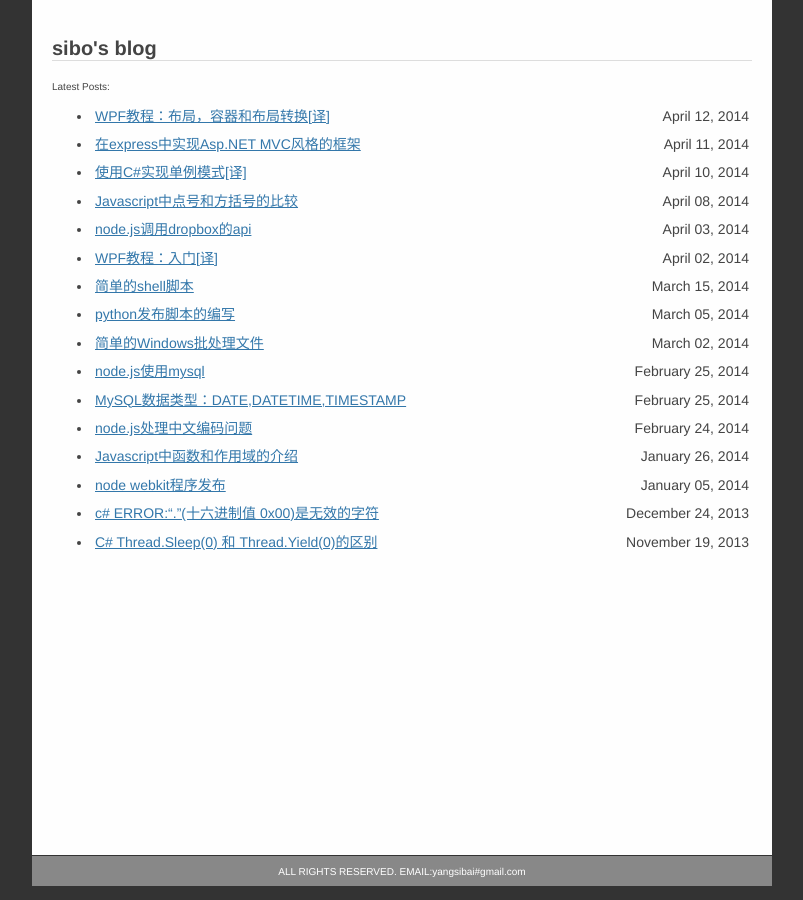
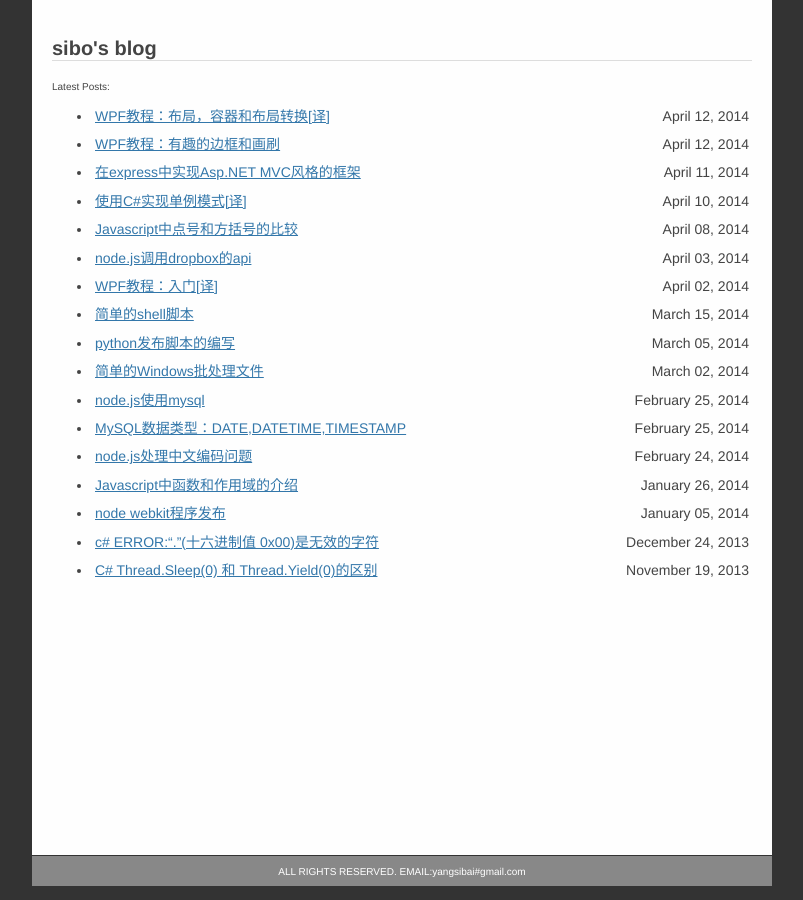
Before and after one commit to osrpt/osrpt.github.com, a Jekyll site: the page built from index.html, in a window 1280 px wide. Shown: the whole page, without its empty margins (238-1041 px from the left). Built offline with Jekyll 4.4.1, drawn with Linux system fonts in a browser that asks for light colours; Markdown is read by kramdown in place of the engine named in the settings.

Commit message:
完成第三篇关于边框和画刷文章的翻译

```diff
--- /dev/null
+++ b/_posts/2014-04-12-WPF-Tutorial-Fun-with-Border-Brush.md
@@ -0,0 +1,248 @@
+---
+layout: post
+title: WPF教程：有趣的边框和画刷
+---
+
+[下载本文的源代码](/images/post/wpf3/PlayWithBorrder.zip)。
+
+###目录
+* 介绍
+* 关于画刷的更多
+* 边框效果
+* 边框位图效果
+* 要注意的点
+* 总结
+
+###介绍
+
+边框是每个WPF程序的主要构成块。在我现在的程序中，我使用了很多的边框来装饰界面。从把边框直接放到窗口中到把边框放到控件模板和列表项中，边框在创建一个好的应用界面上扮演了一个非常重要的角色。在这个程序中，你将轻松了解到怎么使用边框和它大部分的属性。
+
+* [WPF Tutorial : Beginning [^]](http://www.codeproject.com/KB/WPF/wpf1.aspx)
+* [WPF Tutorial : Layout-Panels-Containers & Layout Transformation [^]](http://www.codeproject.com/KB/WPF/wpf2.aspx)
+* [WPF Tutorial : Fun with Border & Brush [^]](http://www.codeproject.com/KB/WPF/wpf3.aspx)
+* [http://www.codeproject.com/KB/WPF/wpf4.aspx](http://www.codeproject.com/KB/WPF/wpf4.aspx)
+* [WPF Tutorial - Dependency Property [^]](http://www.codeproject.com/KB/WPF/wpf5.aspx)
+* [WPF Tutorial - Concept Binding [^]](http://www.codeproject.com/KB/WPF/wpf6.aspx)
+* [WPF Tutorial - Styles, Triggers & Animation [^]](http://www.codeproject.com/KB/WPF/wpf7.aspx)
+
+每个人都知道边框到底是什么。它是一个用来装饰UI元素的矩形区域。矩形和边框最大的不同是你可以把一个单独的元素放入到边框中。`Border.Child` 属性允许你包含一个子 `DependancyObject` 在边框中。让我们看一个边框的例子：
+
+        <Border Width="50" Height="50" x:Name="brdElement">
+          <Border.Background>
+             <SolidColorBrush Color="Bisque"></SolidColorBrush>
+          </Border.Background>
+          <Border.Effect>
+            <DropShadowEffect BlurRadius="10" Color="Red" Direction="235" Opacity=".5"
+                   RenderingBias="Quality" ShadowDepth="10" />
+          </Border.Effect>
+        </Border>
+
+![border1.JPG](/images/post/wpf3/border1.JPG)
+
+如果你使用上面这段代码，你将看到上图中的效果。让我们看看我到底做了什么。
+
+首先，Width/Height 决定了元素的尺寸。 `Border.Background` 决定了画刷将在边框内部画的颜色。你能看到颜色是 `Bisque` （橘黄色）。你可以定义任意的画刷。`SolidColorBrush` 使用一种颜色（这里我们定义的是橘黄色）然后使用这个颜色填充边框的背景。还有一些其他的属性，例如 `CornerRadius`，用来创建一个圆角边框，等。我将在本文的后面讨论它们。
+
+`Border.Effect` 可以应用到边框上。这里我已经添加了一个 `DropShadowEffect` 的效果。它允许放置一个阴影呈现在边框外。下面是一些你应该注意的依赖的属性：
+
+1. **Color（颜色）**：定义阴影的颜色
+2. **Opacity（透明度）**：淡出边框。你可以看到这里的红色淡出到了 `.5`；透明度的取值范围是0-1；
+3. **BlurRadius（模糊的圆角）**：它定义了阴影圆角的半径。如果你增加 `BlurRadius` 的大小，将会增加阴影的大小。
+4. **Direction（方向）**：它是光线方向的度数。235度以为着阴影将聚集到哪里，你可以看到`360-235` 的值是光源纺织的角度。取值范围是 0-360。
+5. **ShadownDepth（阴影深度）**：它定义了阴影的深度。意思是：对象从阴影提高了多少。如果你增加 `ShadownDepth` 的值，你会看到对象被提升了。
+
+有了这些，让我们来创建更多阴影：
+
+![border2.JPG](/images/post/wpf3/border2.JPG)
+
+        <Border Width="50" Height="50" x:Name="brdElement">
+            <Border.Background>
+                <LinearGradientBrush StartPoint="0,0" EndPoint="0,1">
+                    <LinearGradientBrush.GradientStops>
+                        <GradientStop Color="Red" Offset="0"/>
+                        <GradientStop Color="Pink" Offset=".5"/>
+                        <GradientStop Color="Azure" Offset="1"/>
+                    </LinearGradientBrush.GradientStops>
+                </LinearGradientBrush>
+            </Border.Background>
+            <Border.Effect>
+                <DropShadowEffect BlurRadius="10" Color="Red"
+         Direction="45" Opacity=".4" RenderingBias="Performance" ShadowDepth="30" />
+            </Border.Effect>
+        </Border>
+
+在第一个例子中，我把 `SolidColorBrush` 修改为 有3个 `GradientStops` 的 `LinearGradientBrush` 。它从 `StartPoint` 到 `EndPoint` 。`StartPoint` 定义了 `Gradient` 从哪里开始。所以 `0,0` 的意思是从左上角开始。第一个0表示X坐标，第二个表示Y坐标。
+
+这里我使用 `Gradient` 从左上角到右下角，所以 `Gradient` 将是直线。`GradientStops` 定义了 `Gradient` 上的不同颜色。我定义了所有的颜色从0到1.所以 `Gradient` 将从 `0,0` （红色）到 `1,1` (天蓝色)。如果我从 `0,1` 开始到 `1,0`，它将是一个斜对角的梯度。
+
+        <Border Width="50" Height="50" x:Name="brdElement" BorderBrush="Goldenrod"
+         BorderThickness="2">
+            <Border.Background>
+                <LinearGradientBrush StartPoint="0,1" EndPoint="1,0">
+                    <LinearGradientBrush.GradientStops>
+                        <GradientStop Color="BurlyWood" Offset="0"/>
+                        <GradientStop Color="MediumBlue" Offset=".5"/>
+                        <GradientStop Color="SlateGray" Offset="1"/>
+                    </LinearGradientBrush.GradientStops>
+                </LinearGradientBrush>
+            </Border.Background>
+            <Border.Effect>
+                <DropShadowEffect BlurRadius="10" Color="CadetBlue" Direction="0"
+        Opacity=".4" RenderingBias="Performance" ShadowDepth="15" />
+            </Border.Effect>
+        </Border>
+
+在这个版本中，我使用 `Gradient` 替代了 `Color` 。你可以看到 下拉阴影的颜色，阴影深度和方向演示了你的修改带来的变化。
+
+`BorderBrush` 和 `BorderThickness` 定义了Border元素的边框。意思是它画出Border组件的外边界。
+
+###关于Border的更多
+
+像我之前说的那样，最常见的画刷(Brush)是 `LinearGradientBrush` 和 `SolidColorBrush`。下面让我们看看其他可用的画刷。
+
+1. **RadialGradientBrush（圆形梯度刷）**：它产生一个圆形的梯度。我使用一个 `RadialGradientBrush` 替代了 `LinearGradientBrush` ， 它将显示一个圆形的梯度：
+
+![border3.JPG](/images/post/wpf3/border3.JPG)
+
+在上面的图中，使用了 `RadialGradientBrush` 产生边框。让我们来看看代码：
+
+        <Border Width="50" Height="50" BorderBrush="Black" BorderThickness="2">
+            <Border.Background>
+                <RadialGradientBrush GradientOrigin=".25,.75" RadiusX=".6"
+                 RadiusY=".6">
+                    <RadialGradientBrush.GradientStops>
+                        <GradientStop Color="Red" Offset="0"></GradientStop>
+                        <GradientStop Color="Yellow" Offset="1"></GradientStop>
+                    </RadialGradientBrush.GradientStops>
+                </RadialGradientBrush>
+            </Border.Background>
+        </Border>
+
+当我们把整个区域设置为1的时候， 渐变起源决定了哪里是原点。如果你设置一个大于1的值，原点将超出边框的范围。这个例子中我使用了 `.25,.75`。
+
+`RadiusX` 和 `RadiusY` 确定了梯度的圆角。最后 `GradientStop` 决定梯度的真实颜色。只需要增加偏移量，我们就能得到第二张图。
+
+2. **ImageBrush（图片刷）**：它允许你使用Image对象。你必须声明 `ImageSource` 来确定画的图片。
+
+![border4.JPG](/images/post/wpf3/border4.JPG)
+
+这是一个使用我自己照片的 `ImageBrush`。我还添加了一个 `BitmapEffect` 到边框上制造一些噪点来让图像失真。
+
+        <Border Width="100" Height="100" >
+            <Border.Background>
+                <ImageBrush ImageSource="logo.jpg" Opacity=".7">
+                    <!--<ImageBrush.Transform>
+                        <SkewTransform AngleX="10" AngleY="10" />
+                    </ImageBrush.Transform>-->
+                </ImageBrush>
+            </Border.Background>
+            <Border.BitmapEffect>
+                <OuterGlowBitmapEffect GlowColor="Brown" GlowSize="20" Noise="3"/>
+            </Border.BitmapEffect>
+        </Border>
+
+`Opacity` 属性用来声明边框内图片的透明度。
+
+除此之外，我还添加了一个有 `OuterGlowEffect` 的 `BitmapEffect` 。`OuterGlow` 允许增长到边框的外部。我使用了棕色，大小为20，噪点为3。噪点用来让图片失真，就像图中那样。
+
+3. **VisualBrush（视觉刷）**：这允许你使用一个已经存在的可视化元素作为画刷。它用起来非常简单。下面来看：
+
+![border5.JPG](/images/post/wpf3/border5.JPG)
+
+
+在第一张图中，我使用 `VisualBrush` 来画右边的图，就像它自己在左边画的那样。在后一个版本中我将 `OuterGlowBitmapEffect` 修改为 `BevelBitmapEffect` 来得到倾斜的图片。`VisualBrush` 同时翻转了他的XY坐标，看起来就像翻上去了一样。来看看代码：
+
+        <Border Width="100" Height="100" x:Name="brdElement" CornerRadius="5" >
+            <Border.Background>
+                <ImageBrush ImageSource="logo.jpg" Opacity=".7">
+                </ImageBrush>
+            </Border.Background>
+            <Border.BitmapEffect>
+                <BevelBitmapEffect BevelWidth="5" EdgeProfile="BulgedUp"
+               LightAngle="90" Smoothness=".5" Relief=".7"/>
+            </Border.BitmapEffect>
+        </Border>
+        <Border Width="100" Height="100" Margin="20,0,0,0">
+            <Border.Background>
+                <VisualBrush TileMode="FlipXY" Viewport="1,1,1,1"
+        Stretch="UniformToFill" Visual="{Binding ElementName=brdElement}">
+                </VisualBrush>
+            </Border.Background>
+        </Border>
+
+`BisualBrush` 被绑定到了 `brdElement`，它代表了在窗口中呈现的可视元素。`TileMode` 用来表明实际可视化元素的翻转方向。如果出了边框还有其他的按钮或其他的可视化元素，它也会看起来像翻转了一样。所以有时候 `VisualBrush` 用起来非常顺手。
+
+除了这些，还有许多的画刷比如 `DrawingBrush` 用来画集合对象等。
+
+###边框效果
+
+我之前已经用了一些边框效果，让我们一起来看一下你在真实使用中可能用的主要效果。
+
+边框元素或者任何继承自边框的都支持两种效果：
+
+1. **Effect**：效果是应用在整个边框上的。任何在边框内的控件也会受到影响。
+
+![border6.JPG](/images/post/wpf3/border6.JPG)
+
+这里你可以看到使用模糊效果同样影响了放在边框内的文本框的文字。下面的代码中将让你看得更明白：
+
+        <Border Background="AliceBlue" Width="100" Height="100" CornerRadius="5"
+               BorderBrush="Black" BorderThickness="2">
+            <Border.Effect>
+                <BlurEffect Radius="3" RenderingBias="Quality" />
+            </Border.Effect>
+            <TextBlock HorizontalAlignment="Center"
+        VerticalAlignment="Center" Text="This is inside Blured Border"
+        TextWrapping="Wrap" TextTrimming="WordEllipsis"/>
+        </Border>
+
+2. **DropShadowEffect**：它用来在边框外添加阴影。我已经在上面讨论过这个了，这里就没有必要详细描述了。
+
+###边框位图效果
+
+边框也定义了 `BitmapEffect` （位图效果）。我已经讨论过了 `OuterGlowBitmapEffect` 和 `BevelBitmapEffect`，让我们来说说剩下的。
+
+1. **EmbossBitmapEffect（浮雕效果）**：将让整个边框呈现出浮雕的效果。`LightAngle` 用来声明放在边框上的光源的角度。所以如果你在边框内写点东西，它将会自动有一个像下面这样的阴影效果：
+
+![border7.JPG](/images/post/wpf3/border7.JPG)
+
+下面是代码：
+
+        <Border Background="AliceBlue" Width="100" Height="100" CornerRadius="5"
+                     BorderBrush="Black" BorderThickness="2">
+            <Border.BitmapEffect>
+                <EmbossBitmapEffect LightAngle="270" Relief=".4" />
+            </Border.BitmapEffect>
+            <TextBlock HorizontalAlignment="Center" Foreground="Gold"
+        FontSize="20" VerticalAlignment="Center" Text="This is Embossed"
+        TextWrapping="Wrap" TextTrimming="WordEllipsis"/>
+        </Border>
+
+    在文本块中的文本有和边框一样的浮雕效果。
+
+2. **DropShadowBitmapEffect**：你也可以使用 `BitmapEffect` 声明一个下拉阴影效果。它也允许给自己添加噪点。
+
+![border8.JPG](/images/post/wpf3/border8.JPG)
+
+下面是代码：
+
+        <DropShadowBitmapEffect Color="Red" Direction="200" Noise=".6"
+           ShadowDepth="10" Opacity=".6"/>
+
+这和 `DropShadowEffect` 基本相同，但是有一点点增强。使用 `BitmapEffect` 的时候，你可以使用 `BitmapEffectGroup` 同时添加多个效果。
+
+###要注意的点
+
+在工作中，我发现 `Effect` 和 `BitmapEffect` 虽然看起来非常棒，但是可能会影响程序的性能。所以一般最好不要用 `Effect` 。如果你仍然想用，一般把效果加到小的元素上。不要把 `BitmapEffect` 加到承载整个窗口的边框上。这将极大地拖慢WPF应用。
+
+###总结
+
+边框和画刷是XAML中最常用的组件。所以我希望这篇文章能帮到你让你喜欢。感谢阅读。
+
+###版权
+
+这篇文章，包括所有的源代码和文件，受 [CPOL](http://www.codeproject.com/info/cpol10.aspx) 版权保护。
+
+###作者介绍
+
+*译注：和第一篇文章一样，所以省略。*
```
Also changed, not shown: _posts/2014-04-12-WPF-Tutorial-Layout-Panels-Containers-Layout-Trans.md (+1 -1 lines), images/post/wpf3/border1.JPG (added), images/post/wpf3/border2.JPG (added), images/post/wpf3/border3.JPG (added), images/post/wpf3/border4.JPG (added), images/post/wpf3/border5.JPG (added), images/post/wpf3/border6.JPG (added), images/post/wpf3/border7.JPG (added), images/post/wpf3/border8.JPG (added), 1 other file.
